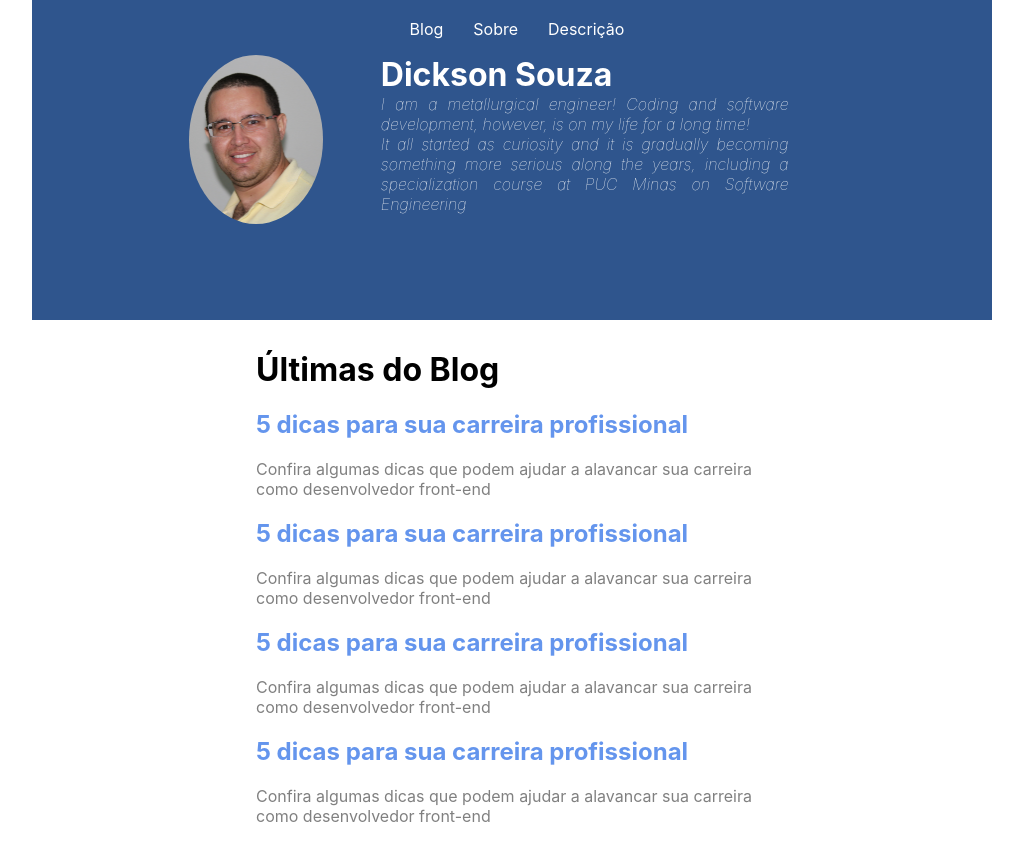
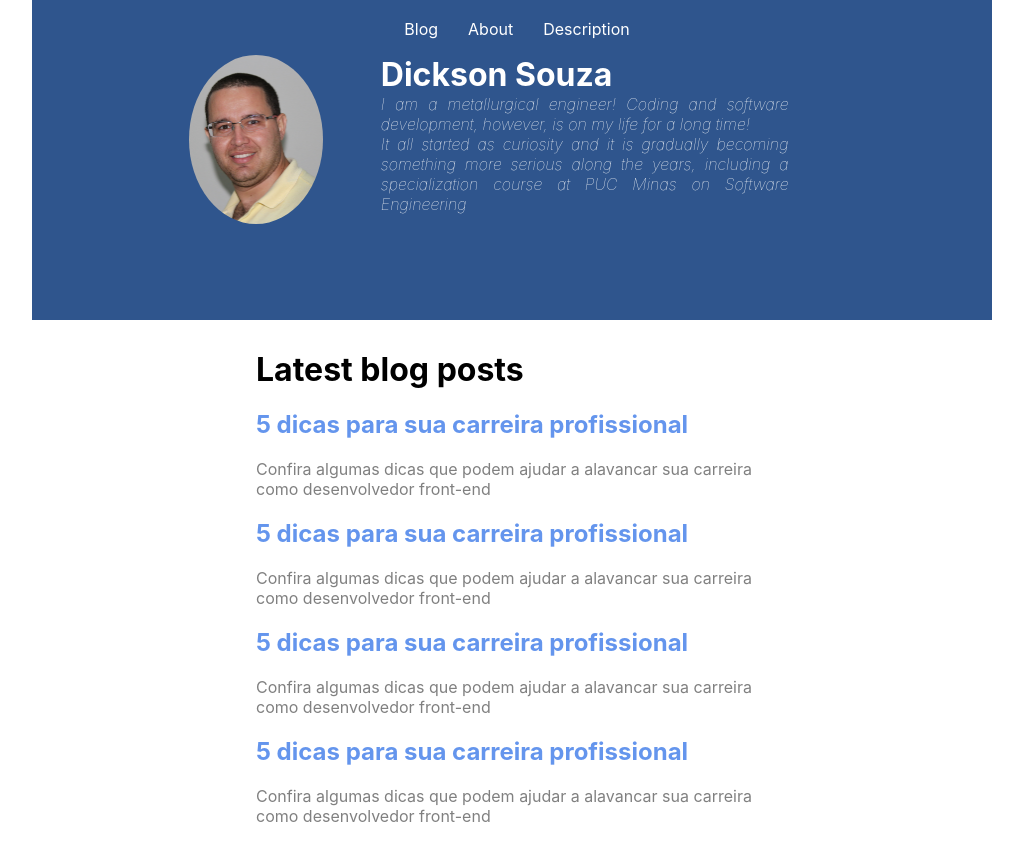
Before and after one commit to disouzam/atividade-pratica-1-front-end-pucminas-2024, a React (Create React App) app: page / in a window 1280 px wide. Shown: the whole page, without its empty margins (128-1151 px from the left). Built offline with nearby package versions, Linux system fonts and the light colour scheme.

Commit message:
Started translation to English

```diff
--- a/src/Content/Content.jsx
+++ b/src/Content/Content.jsx
@@ -4,7 +4,7 @@ import styles from './Content.module.css';
 const Content = () => {
   return (
     <div className={styles.Container}>
-      <h1>Últimas do Blog</h1>
+      <h1>Latest blog posts</h1>
       <h2>5 dicas para sua carreira profissional</h2>
       <p>Confira algumas dicas que podem ajudar a
         alavancar sua carreira como
--- a/src/CustomHeader/CustomHeader.jsx
+++ b/src/CustomHeader/CustomHeader.jsx
@@ -9,10 +9,10 @@ const CustomHeader = () => {
           Blog
         </li>
         <li>
-          Sobre
+          About
         </li>
         <li>
-          Descrição
+          Description
         </li>
       </ul>
       <div className={styles.Container}>
```
